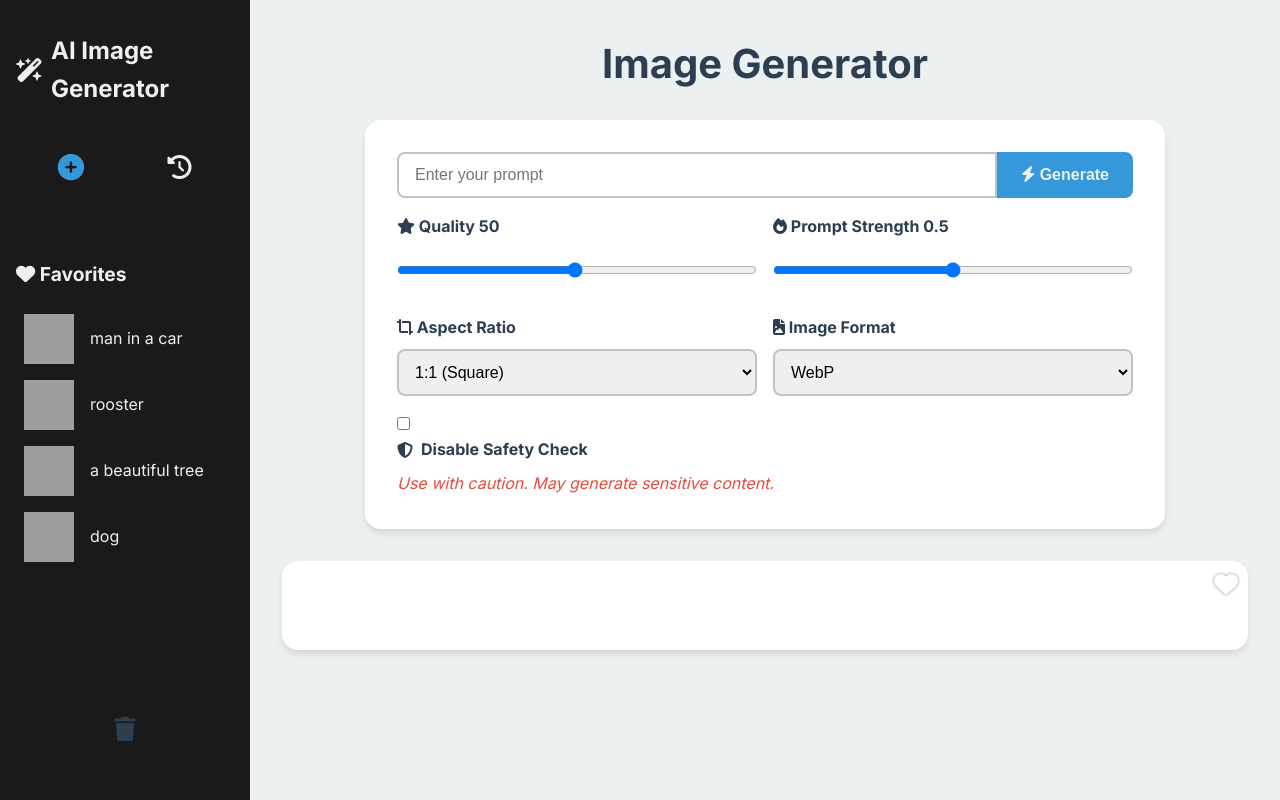
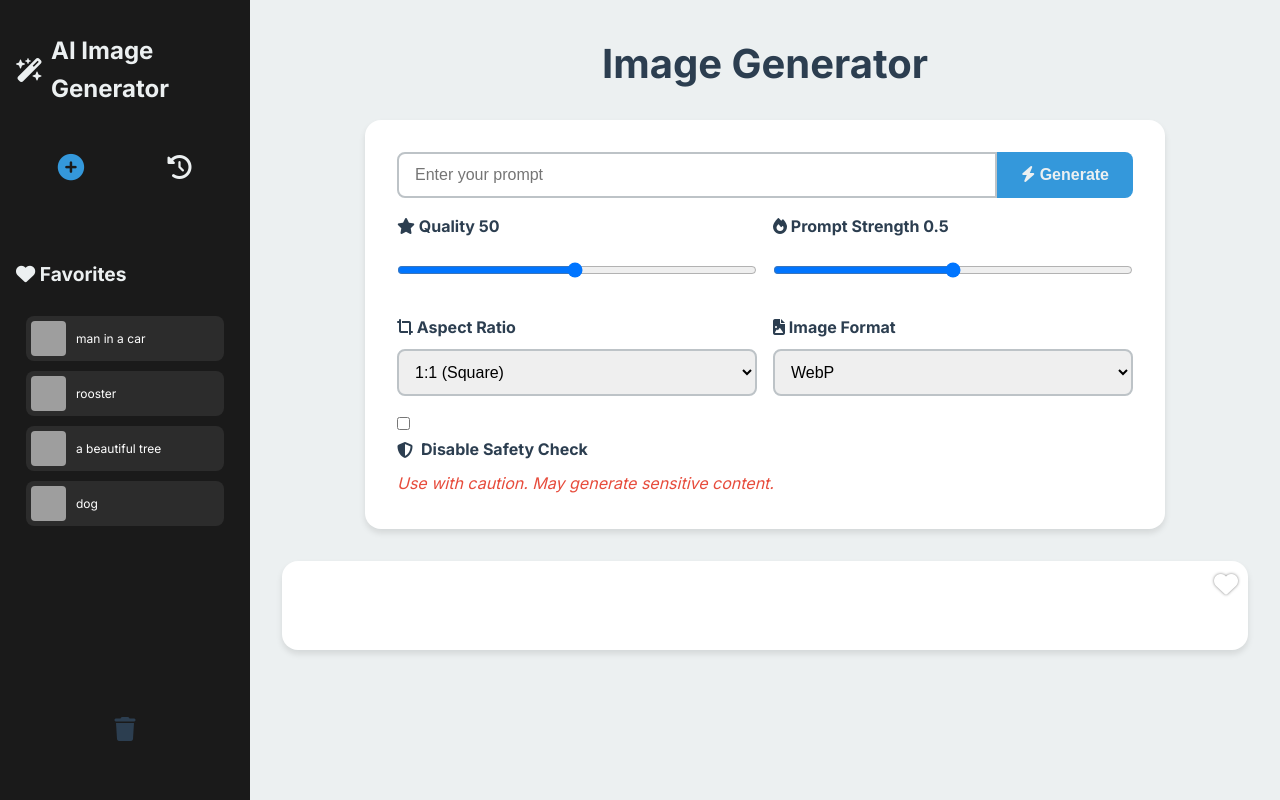
Before and after one commit to wassmi/imagegen, a Flask app: page / in a window 1280 px wide. Run offline with Flask 3, Linux system fonts and the light colour scheme; data comes from the database, SQL or seed files in the repository; parts of the project's set-up code (start-up, migrations or seed data) failed here and were passed over; grey boxes are pictures that could not be loaded.

Commit message:
updated fav

```diff
--- a/static/script.js
+++ b/static/script.js
@@ -57,12 +57,17 @@ function updateFavoritesList() {
             favoritesList.innerHTML = '';
             favorites.forEach(fav => {
                 const li = document.createElement('li');
+                li.className = 'favorite-item';
                 li.innerHTML = `
+                    <div class="favorite-image-container">
                         <img src="${fav.url}" alt="${fav.prompt}" data-id="${fav.image_id}">
-                    <span class="description">${fav.prompt}</span>
+                    </div>
+                    <div class="favorite-content">
+                        <span class="favorite-prompt">${fav.prompt}</span>
                         <button class="delete-favorite" data-id="${fav.image_id}">
                             <i class="far fa-trash-alt"></i>
                         </button>
+                    </div>
                 `;
                 favoritesList.appendChild(li);
             });
@@ -117,15 +122,18 @@ function attachDeleteFavoriteListeners() {
 }
 
 function attachFavoritesImageClickListeners() {
-    const favoriteImages = document.querySelectorAll('#favorites-list img');
-    favoriteImages.forEach(img => {
-        img.addEventListener('click', function() {
+    const favoriteItems = document.querySelectorAll('.favorite-item');
+    favoriteItems.forEach(item => {
+        item.addEventListener('click', function(e) {
+            if (!e.target.closest('.delete-favorite')) {
+                const img = this.querySelector('img');
                 const imageDetails = {
-                url: this.src,
-                prompt: this.alt,
-                id: this.dataset.id
+                    url: img.src,
+                    prompt: img.alt,
+                    id: img.dataset.id
                 };
                 showImageDetails(imageDetails);
+            }
         });
     });
 }
@@ -196,12 +204,17 @@ document.addEventListener('DOMContentLoaded', function() {
                 favoritesList.innerHTML = '';
                 favorites.forEach(fav => {
                     const li = document.createElement('li');
+                    li.className = 'favorite-item';
                     li.innerHTML = `
+                        <div class="favorite-image-container">
                             <img src="${fav.url}" alt="${fav.prompt}" data-id="${fav.image_id}">
-                        <span class="description">${fav.prompt}</span>
+                        </div>
+                        <div class="favorite-content">
+                            <span class="favorite-prompt">${fav.prompt}</span>
                             <button class="delete-favorite" data-id="${fav.image_id}">
                                 <i class="far fa-trash-alt"></i>
                             </button>
+                        </div>
                     `;
                     favoritesList.appendChild(li);
                 });
--- a/static/styles.css
+++ b/static/styles.css
@@ -38,6 +38,7 @@ body {
     display: flex;
     flex-direction: column;
     height: 100vh;
+    transition: all 0.3s ease-in-out;
 }
 
 .app-title {
@@ -312,63 +313,74 @@ body {
 .favorites-list {
     list-style-type: none;
     padding: 0;
+    margin: 0;
 }
 
-.favorites-list li {
-    position: relative;
+.favorite-item {
     display: flex;
     align-items: center;
-    padding: 0.5rem;
-    transition: background-color 0.3s ease;
+    background-color: #2c2c2c;
+    border-radius: 8px;
+    margin-bottom: 10px;
+    padding: 5px;
+    transition: background-color 0.2s ease-in-out;
 }
 
-.favorites-list li:hover {
-    background-color: rgba(0, 0, 0, 0.1);
+.favorite-item:hover {
+    background-color: #3c3c3c;
 }
 
-.favorites-list li img {
-    width: 50px;
-    height: 50px;
-    object-fit: cover;
-    margin-right: 1rem;
+.favorite-image-container {
+    width: 35px;
+    height: 35px;
+    margin-right: 10px;
+    flex-shrink: 0;
 }
 
-.favorites-list li .description {
+.favorite-item img {
+    width: 100%;
+    height: 100%;
+    object-fit: cover;
+    border-radius: 4px;
+}
+
+.favorite-content {
     flex-grow: 1;
+    display: flex;
+    justify-content: space-between;
+    align-items: center;
+    min-width: 0; /* This ensures text truncation works properly */
+}
+
+.favorite-prompt {
+    color: white;
+    font-size: 12px;
     white-space: nowrap;
     overflow: hidden;
     text-overflow: ellipsis;
+    flex-grow: 1;
+    margin-right: 5px;
 }
 
 .delete-favorite {
-    position: absolute;
-    right: 0.5rem;
-    top: 50%;
-    transform: translateY(-50%);
     background-color: transparent;
     border: none;
-    padding: 0.25rem;
+    color: #888;
+    font-size: 14px;
     cursor: pointer;
-    opacity: 0;
-    transition: opacity 0.3s ease, color 0.3s ease;
+    transition: color 0.2s ease-in-out;
+    padding: 2px;
+    flex-shrink: 0;
 }
 
-.favorites-list li:hover .delete-favorite {
-    opacity: 1;
-}
-
-.delete-favorite i {
-    color: var(--text-color);
-    font-size: 1rem;
-}
-
-.delete-favorite:hover i {
-    color: #ff4d4d; /* A bright red color */
+.delete-favorite:hover {
+    color: #ff4d4d;
 }
 
 .favorites-list-container {
     flex-grow: 1;
     overflow-y: auto;
+    padding: 10px;
 }
 
 .heart-icon {
@@ -746,3 +758,75 @@ body {
 .image-item:hover .restore-image {
     opacity: 1;
 }
+
+.favorites-list {
+    list-style-type: none;
+    padding: 0;
+    margin: 0;
+}
+
+.favorite-item {
+    display: flex;
+    align-items: center;
+    background-color: #2c2c2c;
+    border-radius: 8px;
+    margin-bottom: 10px;
+    padding: 5px;
+    transition: background-color 0.2s ease-in-out;
+}
+
+.favorite-item:hover {
+    background-color: #3c3c3c;
+}
+
+.favorite-image-container {
+    width: 35px;
+    height: 35px;
+    margin-right: 10px;
+    flex-shrink: 0;
+}
+
+.favorite-item img {
+    width: 100%;
+    height: 100%;
+    object-fit: cover;
+    border-radius: 4px;
+}
+
+.favorite-content {
+    flex-grow: 1;
+    display: flex;
+    justify-content: space-between;
+    align-items: center;
+}
+
+.favorite-prompt {
+    color: white;
+    font-size: 12px;
+    white-space: nowrap;
+    overflow: hidden;
+    text-overflow: ellipsis;
+    flex-grow: 1;
+    margin-right: 5px;
+}
+
+.delete-favorite {
+    background-color: transparent;
+    border: none;
+    color: #888;
+    font-size: 14px;
+    cursor: pointer;
+    transition: color 0.2s ease-in-out;
+    padding: 2px;
+    flex-shrink: 0;
+}
+
+.delete-favorite:hover {
+    color: #ff4d4d;
+}
+
+.favorites-list-container {
+    flex-grow: 1;
+    overflow-y: auto;
+    padding: 10px;
+}
```
Lines whose indentation alone changed are shown as unchanged.
